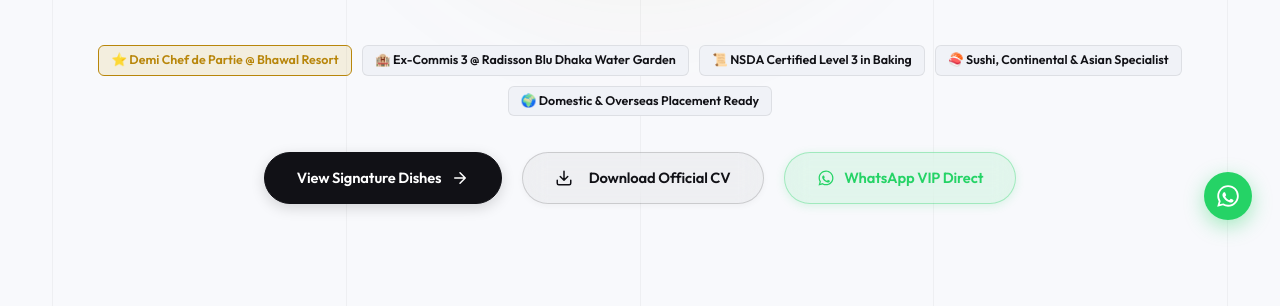
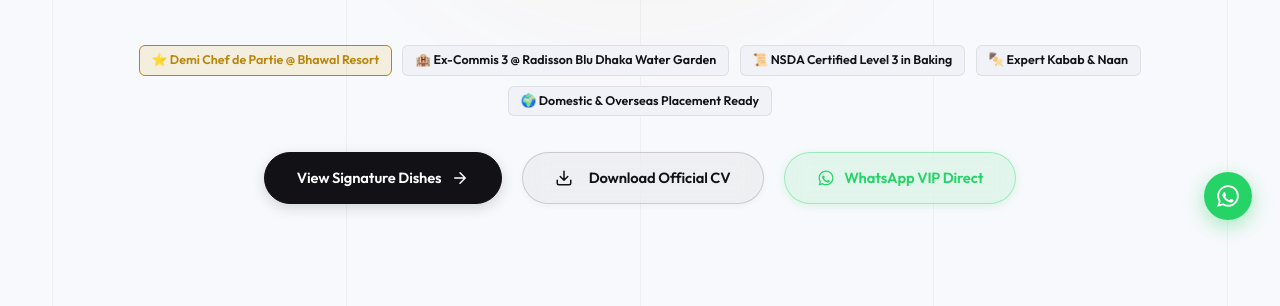
Before and after one commit to whoissowrov/Chef-Bijoy, a website: page index.html in a window 1280 px wide. Shown: the part 494-800 px from the top of the page. Drawn offline with nearby package versions, Linux system fonts and the light colour scheme; a web font is replaced by a local one.

Commit message:
update: change hero badge to Expert Kabab & Naan

```diff
--- a/index.html
+++ b/index.html
@@ -3103,7 +3103,7 @@ input, textarea, select {
           <span class="spec-chip" style="background: rgba(212, 175, 55, 0.15); border-color: var(--accent-color); color: var(--accent-color);">⭐ Demi Chef de Partie @ Bhawal Resort</span>
           <span class="spec-chip">🏨 Ex-Commis 3 @ Radisson Blu Dhaka Water Garden</span>
           <span class="spec-chip">📜 NSDA Certified Level 3 in Baking</span>
-          <span class="spec-chip">🍣 Sushi, Continental &amp; Asian Specialist</span>
+          <span class="spec-chip">🍢 Expert Kabab &amp; Naan</span>
           <span class="spec-chip">🌍 Domestic &amp; Overseas Placement Ready</span>
         </div>
 
```
Also changed, not shown: public/index.html (+1 -1 lines).
